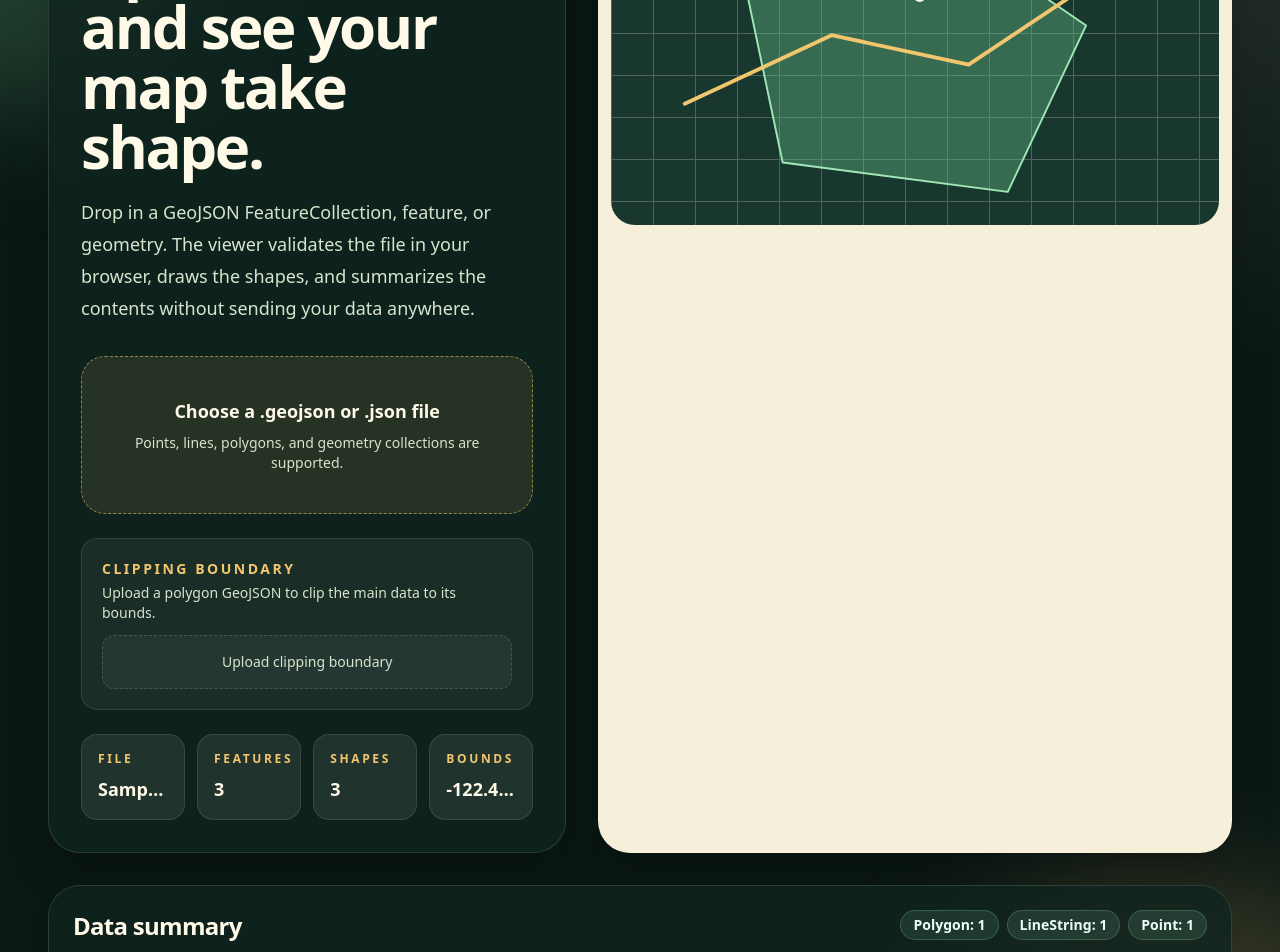
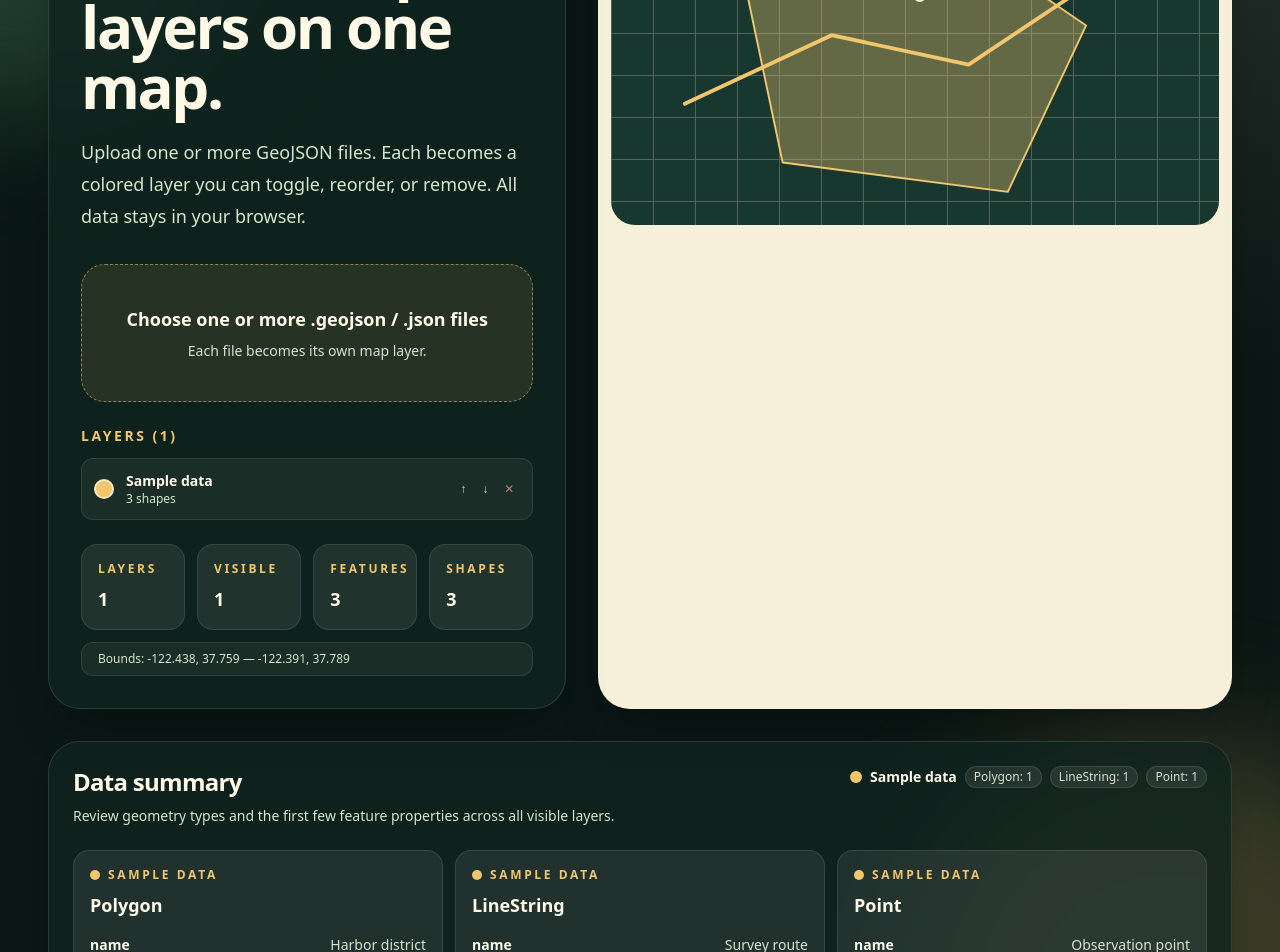
Before and after one commit to function0llc/gjviewer, a Next.js app: page / in a window 1280 px wide. Shown: the part 180-1132 px from the top of the page. Built offline with nearby package versions, Linux system fonts and the light colour scheme.

Commit message:
Replace clipping with multi-layer stacking

```diff
--- a/package.json
+++ b/package.json
@@ -10,7 +10,6 @@
     "typecheck": "tsc --noEmit"
   },
   "dependencies": {
-    "@turf/turf": "^7.3.5",
     "next": "^16.1.3",
     "react": "^19.2.3",
     "react-dom": "^19.2.3"
--- a/src/components/GeoJsonViewer.tsx
+++ b/src/components/GeoJsonViewer.tsx
@@ -1,7 +1,6 @@
 "use client";
 
 import { ChangeEvent, useMemo, useState } from "react";
-import * as turf from "@turf/turf";
 
 type Position = [number, number, ...number[]];
 
@@ -39,6 +38,25 @@ type Bounds = {
   maxX: number;
   maxY: number;
 };
+
+type Layer = {
+  id: string;
+  name: string;
+  data: GeoJson;
+  color: string;
+  visible: boolean;
+};
+
+const LAYER_COLORS = [
+  "#f2c66d",
+  "#68b984",
+  "#7eb8da",
+  "#e88a7a",
+  "#b49ee8",
+  "#e8c47a",
+  "#84c4b0",
+  "#d48eaa",
+];
 
 const SAMPLE_GEOJSON: GeoJson = {
   type: "FeatureCollection",
@@ -227,209 +245,111 @@ function stringifyProperty(value: unknown) {
   return JSON.stringify(value);
 }
 
-function clipFeatures(
-  features: Feature[],
-  clipBoundary: GeoJson | null,
-): { clipped: Feature[]; clippedCount: number; originalCount: number } {
-  if (!clipBoundary) {
-    return { clipped: features, clippedCount: features.length, originalCount: features.length };
-  }
-
-  const clipFeaturesList = featuresFromGeoJson(clipBoundary);
-  const clipPolygons = clipFeaturesList.filter(
-    (f) =>
-      f.geometry?.type === "Polygon" || f.geometry?.type === "MultiPolygon",
-  );
-
-  if (clipPolygons.length === 0) {
-    return { clipped: features, clippedCount: features.length, originalCount: features.length };
-  }
-
-  const result: Feature[] = [];
-
-  for (const feature of features) {
-    if (!feature.geometry) continue;
-
-    try {
-      if (feature.geometry.type === "Point" || feature.geometry.type === "MultiPoint") {
-        for (const clipFeat of clipPolygons) {
-          if (turf.booleanPointInPolygon(feature as unknown as Parameters<typeof turf.booleanPointInPolygon>[0], clipFeat as unknown as Parameters<typeof turf.booleanPointInPolygon>[1])) {
-            result.push(feature);
-            break;
-          }
-        }
-      } else if (
-        feature.geometry.type === "Polygon" ||
-        feature.geometry.type === "MultiPolygon" ||
-        feature.geometry.type === "LineString" ||
-        feature.geometry.type === "MultiLineString"
-      ) {
-        let anyIntersected = false;
-        const clippedGeometries: Geometry[] = [];
-
-        for (const clipFeat of clipPolygons) {
-          try {
-            const intersected = turf.intersect(feature as unknown as Parameters<typeof turf.intersect>[0], clipFeat as unknown as Parameters<typeof turf.intersect>[1]);
-            if (intersected && intersected.geometry) {
-              anyIntersected = true;
-              clippedGeometries.push(intersected.geometry as Geometry);
-            }
-          } catch {
-            // Skip features that can't be intersected
-          }
-        }
-
-        if (anyIntersected) {
-          if (clippedGeometries.length === 1) {
-            result.push({
-              ...feature,
-              geometry: clippedGeometries[0],
-            });
-          } else if (clippedGeometries.length > 1) {
-            result.push({
-              ...feature,
-              geometry: {
-                type: "GeometryCollection",
-                geometries: clippedGeometries,
-              },
-            });
-          } else {
-            result.push(feature);
-          }
-        }
-      } else if (feature.geometry.type === "GeometryCollection") {
-        const clippedParts: Geometry[] = [];
-        for (const geom of feature.geometry.geometries) {
-          const singleFeature: Feature = {
-            type: "Feature",
-            geometry: geom,
-            properties: feature.properties,
-          };
-          const subResult = clipFeatures([singleFeature], clipBoundary);
-          if (subResult.clipped.length > 0) {
-            clippedParts.push(subResult.clipped[0].geometry!);
-          }
-        }
-        if (clippedParts.length > 0) {
-          result.push({
-            ...feature,
-            geometry: {
-              type: "GeometryCollection",
-              geometries: clippedParts,
-            },
-          });
-        }
-      }
-    } catch {
-      // If clipping fails, skip the feature
-    }
-  }
-
-  return { clipped: result, clippedCount: result.length, originalCount: features.length };
+function hexToRgba(hex: string, alpha: number) {
+  const r = parseInt(hex.slice(1, 3), 16);
+  const g = parseInt(hex.slice(3, 5), 16);
+  const b = parseInt(hex.slice(5, 7), 16);
+  return `rgba(${r}, ${g}, ${b}, ${alpha})`;
 }
 
 export function GeoJsonViewer() {
-  const [geoJson, setGeoJson] = useState<GeoJson>(SAMPLE_GEOJSON);
-  const [fileName, setFileName] = useState("Sample data");
+  const [layers, setLayers] = useState<Layer[]>([
+    { id: "sample", name: "Sample data", data: SAMPLE_GEOJSON, color: LAYER_COLORS[0], visible: true },
+  ]);
   const [error, setError] = useState<string | null>(null);
 
-  const [clipGeoJson, setClipGeoJson] = useState<GeoJson | null>(null);
-  const [clipFileName, setClipFileName] = useState<string | null>(null);
-  const [clipError, setClipError] = useState<string | null>(null);
+  const visibleLayers = useMemo(() => layers.filter((l) => l.visible), [layers]);
 
-  const features = useMemo(() => featuresFromGeoJson(geoJson), [geoJson]);
-
-  const { clipped, clippedCount, originalCount } = useMemo(
-    () => clipFeatures(features, clipGeoJson),
-    [features, clipGeoJson],
+  const layerData = useMemo(
+    () =>
+      visibleLayers.map((layer) => ({
+        layer,
+        features: featuresFromGeoJson(layer.data),
+      })),
+    [visibleLayers],
   );
 
-  const shapes = useMemo(
-    () => clipped.flatMap((feature) => shapesFromGeometry(feature.geometry)),
-    [clipped],
-  );
-  const bounds = useMemo(() => getBounds(shapes), [shapes]);
-
-  const clipShapes = useMemo(
-    () => (clipGeoJson ? featuresFromGeoJson(clipGeoJson).flatMap((f) => shapesFromGeometry(f.geometry)) : []),
-    [clipGeoJson],
+  const allShapes = useMemo(
+    () =>
+      layerData.flatMap(({ layer, features }) =>
+        features.flatMap((f) =>
+          shapesFromGeometry(f.geometry).map((s) => ({ ...s, color: layer.color, layerId: layer.id })),
+        ),
+      ),
+    [layerData],
   );
 
-  const geometryCounts = useMemo(() => {
-    return clipped.reduce<Record<string, number>>((counts, feature) => {
-      const type = feature.geometry?.type ?? "No geometry";
-      counts[type] = (counts[type] ?? 0) + 1;
-      return counts;
-    }, {});
-  }, [clipped]);
+  const bounds = useMemo(() => getBounds(allShapes), [allShapes]);
+
+  const totalFeatures = useMemo(
+    () => layerData.reduce((sum, { features }) => sum + features.length, 0),
+    [layerData],
+  );
+
+  const totalShapes = allShapes.length;
 
   async function handleFileChange(event: ChangeEvent<HTMLInputElement>) {
-    const file = event.target.files?.[0];
+    const files = event.target.files;
 
-    if (!file) {
+    if (!files || files.length === 0) {
       return;
     }
 
+    const newLayers: Layer[] = [];
+
+    for (const file of Array.from(files)) {
       try {
         const text = await file.text();
         const parsed = JSON.parse(text) as unknown;
 
         if (!isGeoJson(parsed)) {
-        throw new Error("The selected file is not valid GeoJSON.");
+          throw new Error(`${file.name} is not valid GeoJSON.`);
         }
 
-      setGeoJson(parsed);
-      setFileName(file.name);
-      setError(null);
+        newLayers.push({
+          id: `layer-${Date.now()}-${file.name}`,
+          name: file.name,
+          data: parsed,
+          color: LAYER_COLORS[layers.length + newLayers.length] ?? LAYER_COLORS[(layers.length + newLayers.length) % LAYER_COLORS.length],
+          visible: true,
+        });
       } catch (caughtError) {
         setError(
           caughtError instanceof Error
             ? caughtError.message
-          : "Could not read the selected file.",
+            : `Could not read ${file.name}.`,
         );
       }
     }
 
-  async function handleClipFileChange(event: ChangeEvent<HTMLInputElement>) {
-    const file = event.target.files?.[0];
-
-    if (!file) {
-      return;
+    if (newLayers.length > 0) {
+      setLayers((prev) => [...prev, ...newLayers]);
+      setError(null);
     }
 
-    try {
-      const text = await file.text();
-      const parsed = JSON.parse(text) as unknown;
-
-      if (!isGeoJson(parsed)) {
-        throw new Error("The selected file is not valid GeoJSON.");
+    event.target.value = "";
   }
 
-      const clipFeatures = featuresFromGeoJson(parsed);
-      const hasPolygons = clipFeatures.some(
-        (f) => f.geometry?.type === "Polygon" || f.geometry?.type === "MultiPolygon",
+  function toggleLayer(id: string) {
+    setLayers((prev) =>
+      prev.map((l) => (l.id === id ? { ...l, visible: !l.visible } : l)),
     );
-
-      if (!hasPolygons) {
-        throw new Error("Clipping boundary must contain at least one Polygon or MultiPolygon geometry.");
   }
 
-      setClipGeoJson(parsed);
-      setClipFileName(file.name);
-      setClipError(null);
-    } catch (caughtError) {
-      setClipError(
-        caughtError instanceof Error
-          ? caughtError.message
-          : "Could not read the selected file.",
-      );
-    }
+  function removeLayer(id: string) {
+    setLayers((prev) => prev.filter((l) => l.id !== id));
   }
 
-  function clearClipBoundary() {
-    setClipGeoJson(null);
-    setClipFileName(null);
-    setClipError(null);
+  function moveLayer(id: string, direction: "up" | "down") {
+    setLayers((prev) => {
+      const index = prev.findIndex((l) => l.id === id);
+      if (index < 0) return prev;
+      const newIndex = direction === "up" ? index - 1 : index + 1;
+      if (newIndex < 0 || newIndex >= prev.length) return prev;
+      const copy = [...prev];
+      [copy[index], copy[newIndex]] = [copy[newIndex], copy[index]];
+      return copy;
+    });
   }
 
   function project([x, y]: Position) {
@@ -458,40 +378,11 @@ export function GeoJsonViewer() {
     };
   }
 
-  function projectClip([x, y]: Position) {
-    const width = 960;
-    const height = 560;
-    const padding = 48;
-
-    const allBounds = getBounds([...shapes, ...clipShapes]);
-    const effectiveBounds = allBounds ?? bounds;
-
-    if (!effectiveBounds) {
-      return { x: width / 2, y: height / 2 };
-    }
-
-    const spanX = effectiveBounds.maxX - effectiveBounds.minX || 1;
-    const spanY = effectiveBounds.maxY - effectiveBounds.minY || 1;
-    const scale = Math.min(
-      (width - padding * 2) / spanX,
-      (height - padding * 2) / spanY,
-    );
-    const drawWidth = spanX * scale;
-    const drawHeight = spanY * scale;
-    const offsetX = (width - drawWidth) / 2;
-    const offsetY = (height - drawHeight) / 2;
-
-    return {
-      x: offsetX + (x - effectiveBounds.minX) * scale,
-      y: height - (offsetY + (y - effectiveBounds.minY) * scale),
-    };
-  }
-
-  function pathForPoints(points: Position[], projector: (p: Position) => { x: number; y: number }) {
+  function pathForPoints(points: Position[]) {
     return points
       .filter(isPosition)
       .map((position, index) => {
-        const point = projector(position);
+        const point = project(position);
         return `${index === 0 ? "M" : "L"} ${point.x.toFixed(2)} ${point.y.toFixed(2)}`;
       })
       .join(" ");
@@ -504,24 +395,24 @@ export function GeoJsonViewer() {
           GeoJSON Studio
         </div>
         <h1 className="mt-6 max-w-xl text-4xl font-black tracking-[-0.04em] text-[#fff9e8] md:text-6xl">
-          Upload a file and see your map take shape.
+          Stack multiple layers on one map.
         </h1>
         <p className="mt-5 text-base leading-8 text-[#d8e4cc] md:text-lg">
-          Drop in a GeoJSON FeatureCollection, feature, or geometry. The viewer
-          validates the file in your browser, draws the shapes, and summarizes
-          the contents without sending your data anywhere.
+          Upload one or more GeoJSON files. Each becomes a colored layer you can
+          toggle, reorder, or remove. All data stays in your browser.
         </p>
 
         <label className="mt-8 flex cursor-pointer flex-col items-center justify-center rounded-[1.5rem] border border-dashed border-[#f2c66d]/55 bg-[#f2c66d]/10 px-6 py-10 text-center transition hover:border-[#f9de99] hover:bg-[#f2c66d]/16">
           <span className="text-lg font-bold text-[#fff9e8]">
-            Choose a .geojson or .json file
+            Choose one or more .geojson / .json files
           </span>
           <span className="mt-2 text-sm text-[#d8e4cc]">
-            Points, lines, polygons, and geometry collections are supported.
+            Each file becomes its own map layer.
           </span>
           <input
             className="sr-only"
             type="file"
+            multiple
             accept=".geojson,.json,application/geo+json,application/json"
             onChange={handleFileChange}
           />
@@ -533,60 +424,79 @@ export function GeoJsonViewer() {
           </div>
         ) : null}
 
-        <div className="mt-6 rounded-2xl border border-white/10 bg-white/5 p-5">
+        <div className="mt-6">
           <h3 className="text-sm font-bold uppercase tracking-[0.18em] text-[#f2c66d]">
-            Clipping Boundary
+            Layers ({layers.length})
           </h3>
-          <p className="mt-1 text-sm text-[#d8e4cc]">
-            Upload a polygon GeoJSON to clip the main data to its bounds.
-          </p>
 
-          {clipFileName ? (
-            <div className="mt-3 flex items-center gap-3">
-              <span className="flex-1 truncate text-sm font-semibold text-[#fff9e8]">
-                {clipFileName}
-              </span>
+          <div className="mt-3 flex flex-col gap-2">
+            {[...layers].reverse().map((layer, reverseIndex) => {
+              const realIndex = layers.length - 1 - reverseIndex;
+              const shapes = featuresFromGeoJson(layer.data).flatMap((f) =>
+                shapesFromGeometry(f.geometry),
+              );
+              return (
+                <div
+                  key={layer.id}
+                  className="flex items-center gap-3 rounded-xl border border-white/10 bg-white/5 p-3"
+                >
                   <button
-                className="rounded-full border border-white/15 bg-white/10 px-3 py-1 text-xs font-semibold text-[#fff9e8] transition hover:bg-white/20"
-                onClick={clearClipBoundary}
+                    className={`h-5 w-5 shrink-0 rounded-full border-2 transition ${layer.visible ? "border-white/60" : "border-white/20"}`}
+                    style={{
+                      backgroundColor: layer.visible ? layer.color : "transparent",
+                    }}
+                    onClick={() => toggleLayer(layer.id)}
+                    aria-label={layer.visible ? `Hide ${layer.name}` : `Show ${layer.name}`}
+                  />
+                  <div className="min-w-0 flex-1">
+                    <div className="truncate text-sm font-semibold text-[#fff9e8]">
+                      {layer.name}
+                    </div>
+                    <div className="text-xs text-[#d8e4cc]">
+                      {shapes.length} shape{shapes.length !== 1 ? "s" : ""}
+                    </div>
+                  </div>
+                  <div className="flex shrink-0 items-center gap-1">
+                    <button
+                      className="rounded-lg px-1.5 py-1 text-xs text-[#d8e4cc] transition hover:text-[#fff9e8]"
+                      onClick={() => moveLayer(layer.id, "up")}
+                      disabled={realIndex === 0}
+                      aria-label="Move layer up"
                     >
-                Remove
+                      ↑
+                    </button>
+                    <button
+                      className="rounded-lg px-1.5 py-1 text-xs text-[#d8e4cc] transition hover:text-[#fff9e8]"
+                      onClick={() => moveLayer(layer.id, "down")}
+                      disabled={realIndex === layers.length - 1}
+                      aria-label="Move layer down"
+                    >
+                      ↓
+                    </button>
+                    <button
+                      className="rounded-lg px-1.5 py-1 text-xs text-red-300/70 transition hover:text-red-200"
+                      onClick={() => removeLayer(layer.id)}
+                      aria-label={`Remove ${layer.name}`}
+                    >
+                      ✕
                     </button>
                   </div>
-          ) : (
-            <label className="mt-3 flex cursor-pointer items-center justify-center rounded-xl border border-dashed border-white/15 bg-white/5 px-4 py-4 text-center transition hover:border-white/25 hover:bg-white/8">
-              <span className="text-sm font-medium text-[#d8e4cc]">
-                Upload clipping boundary
-              </span>
-              <input
-                className="sr-only"
-                type="file"
-                accept=".geojson,.json,application/geo+json,application/json"
-                onChange={handleClipFileChange}
-              />
-            </label>
-          )}
-
-          {clipError ? (
-            <div className="mt-3 rounded-xl border border-red-300/30 bg-red-500/12 px-3 py-2 text-xs text-red-100">
-              {clipError}
                 </div>
-          ) : null}
+              );
+            })}
+          </div>
         </div>
 
         <div className="mt-6 grid grid-cols-2 gap-3 sm:grid-cols-4">
-          <StatCard label="File" value={fileName} />
-          <StatCard label="Features" value={clipped.length.toString()} />
-          <StatCard label="Shapes" value={shapes.length.toString()} />
-          <StatCard
-            label="Bounds"
-            value={bounds ? `${formatNumber(bounds.minX)}, ${formatNumber(bounds.minY)}` : "-"}
-          />
+          <StatCard label="Layers" value={layers.length.toString()} />
+          <StatCard label="Visible" value={visibleLayers.length.toString()} />
+          <StatCard label="Features" value={totalFeatures.toString()} />
+          <StatCard label="Shapes" value={totalShapes.toString()} />
         </div>
 
-        {clipGeoJson && (
-          <div className="mt-3 rounded-xl border border-[#8b6fdf]/30 bg-[#8b6fdf]/10 px-4 py-2 text-sm text-[#d8c6f5]">
-            Clipped {clippedCount} of {originalCount} features to boundary.
+        {bounds && (
+          <div className="mt-3 rounded-xl border border-white/10 bg-white/5 px-4 py-2 text-xs text-[#d8e4cc]">
+            Bounds: {formatNumber(bounds.minX)}, {formatNumber(bounds.minY)} — {formatNumber(bounds.maxX)}, {formatNumber(bounds.maxY)}
           </div>
         )}
       </div>
@@ -598,29 +508,12 @@ export function GeoJsonViewer() {
             className="relative h-full min-h-[360px] w-full"
             viewBox="0 0 960 560"
             role="img"
-            aria-label="Uploaded GeoJSON preview"
+            aria-label="GeoJSON layers preview"
           >
             <rect width="960" height="560" fill="transparent" />
 
-            {clipShapes.map((shape, index) => {
-              if (shape.kind === "polygon") {
-                return shape.rings.map((ring, ringIndex) => (
-                  <path
-                    key={`clip-${index}-${ringIndex}`}
-                    d={pathForPoints(ring, projectClip)}
-                    fill="rgba(139, 111, 223, 0.08)"
-                    stroke="#8b6fdf"
-                    strokeDasharray="8 4"
-                    strokeLinejoin="round"
-                    strokeWidth="3"
-                  />
-                ));
-              }
-              return null;
-            })}
-
             {bounds ? (
-              shapes.map((shape, index) => {
+              allShapes.map((shape, index) => {
                 if (shape.kind === "point") {
                   const point = project(shape.point);
                   return (
@@ -629,7 +522,7 @@ export function GeoJsonViewer() {
                       cx={point.x}
                       cy={point.y}
                       r="8"
-                      fill="#f2c66d"
+                      fill={shape.color}
                       stroke="#fff9e8"
                       strokeWidth="3"
                     />
@@ -640,9 +533,9 @@ export function GeoJsonViewer() {
                   return (
                     <path
                       key={`line-${index}`}
-                      d={pathForPoints(shape.points, project)}
+                      d={pathForPoints(shape.points)}
                       fill="none"
-                      stroke="#f2c66d"
+                      stroke={shape.color}
                       strokeLinecap="round"
                       strokeLinejoin="round"
                       strokeWidth="6"
@@ -653,9 +546,9 @@ export function GeoJsonViewer() {
                 return shape.rings.map((ring, ringIndex) => (
                   <path
                     key={`polygon-${index}-${ringIndex}`}
-                    d={`${pathForPoints(ring, project)} Z`}
-                    fill={ringIndex === 0 ? "#68b98466" : "#17372f"}
-                    stroke="#9fe7b4"
+                    d={`${pathForPoints(ring)} Z`}
+                    fill={ringIndex === 0 ? hexToRgba(shape.color, 0.35) : "#17372f"}
+                    stroke={shape.color}
                     strokeLinejoin="round"
                     strokeWidth="3"
                   />
@@ -684,33 +577,58 @@ export function GeoJsonViewer() {
               Data summary
             </h2>
             <p className="mt-2 text-sm text-[#d8e4cc]">
-              Review geometry types and the first few feature properties before
-              you share or publish the map.
+              Review geometry types and the first few feature properties across
+              all visible layers.
             </p>
           </div>
           <div className="flex flex-wrap gap-2">
-            {Object.entries(geometryCounts).map(([type, count]) => (
+            {layerData.map(({ layer, features }) => {
+              const counts = features.reduce<Record<string, number>>((acc, f) => {
+                const type = f.geometry?.type ?? "No geometry";
+                acc[type] = (acc[type] ?? 0) + 1;
+                return acc;
+              }, {});
+              return (
+                <div key={layer.id} className="flex items-center gap-2">
                   <span
-                key={type}
-                className="rounded-full border border-emerald-200/20 bg-emerald-200/10 px-3 py-1 text-sm font-semibold text-emerald-50"
+                    className="h-3 w-3 rounded-full"
+                    style={{ backgroundColor: layer.color }}
+                  />
+                  <span className="text-sm font-semibold text-[#fff9e8]">
+                    {layer.name}
+                  </span>
+                  {Object.entries(counts).map(([type, count]) => (
+                    <span
+                      key={`${layer.id}-${type}`}
+                      className="rounded-full border border-white/10 bg-white/8 px-2 py-0.5 text-xs text-[#d8e4cc]"
                     >
                       {type}: {count}
                     </span>
                   ))}
                 </div>
+              );
+            })}
+          </div>
         </div>
 
         <div className="mt-6 grid gap-3 md:grid-cols-3">
-          {clipped.slice(0, 6).map((feature, index) => {
+          {layerData.flatMap(({ layer, features }) =>
+            features.slice(0, 3).map((feature, index) => {
               const properties = Object.entries(feature.properties ?? {}).slice(0, 4);
 
               return (
                 <article
-                key={`${feature.geometry?.type ?? "feature"}-${index}`}
+                  key={`${layer.id}-${feature.geometry?.type ?? "feature"}-${index}`}
                   className="rounded-2xl border border-white/10 bg-white/8 p-4"
                 >
-                <div className="text-xs font-bold uppercase tracking-[0.22em] text-[#f2c66d]">
-                  Feature {index + 1}
+                  <div className="flex items-center gap-2">
+                    <span
+                      className="h-2.5 w-2.5 shrink-0 rounded-full"
+                      style={{ backgroundColor: layer.color }}
+                    />
+                    <span className="text-xs font-bold uppercase tracking-[0.22em] text-[#f2c66d]">
+                      {layer.name}
+                    </span>
                   </div>
                   <div className="mt-2 text-lg font-black text-[#fff9e8]">
                     {feature.geometry?.type ?? "No geometry"}
@@ -731,7 +649,8 @@ export function GeoJsonViewer() {
                   </dl>
                 </article>
               );
-          })}
+            }),
+          )}
         </div>
       </div>
     </section>
```
Also changed, not shown: 1 other file (tests, documents, lock files or other folders). Lines whose indentation alone changed are shown as unchanged.
